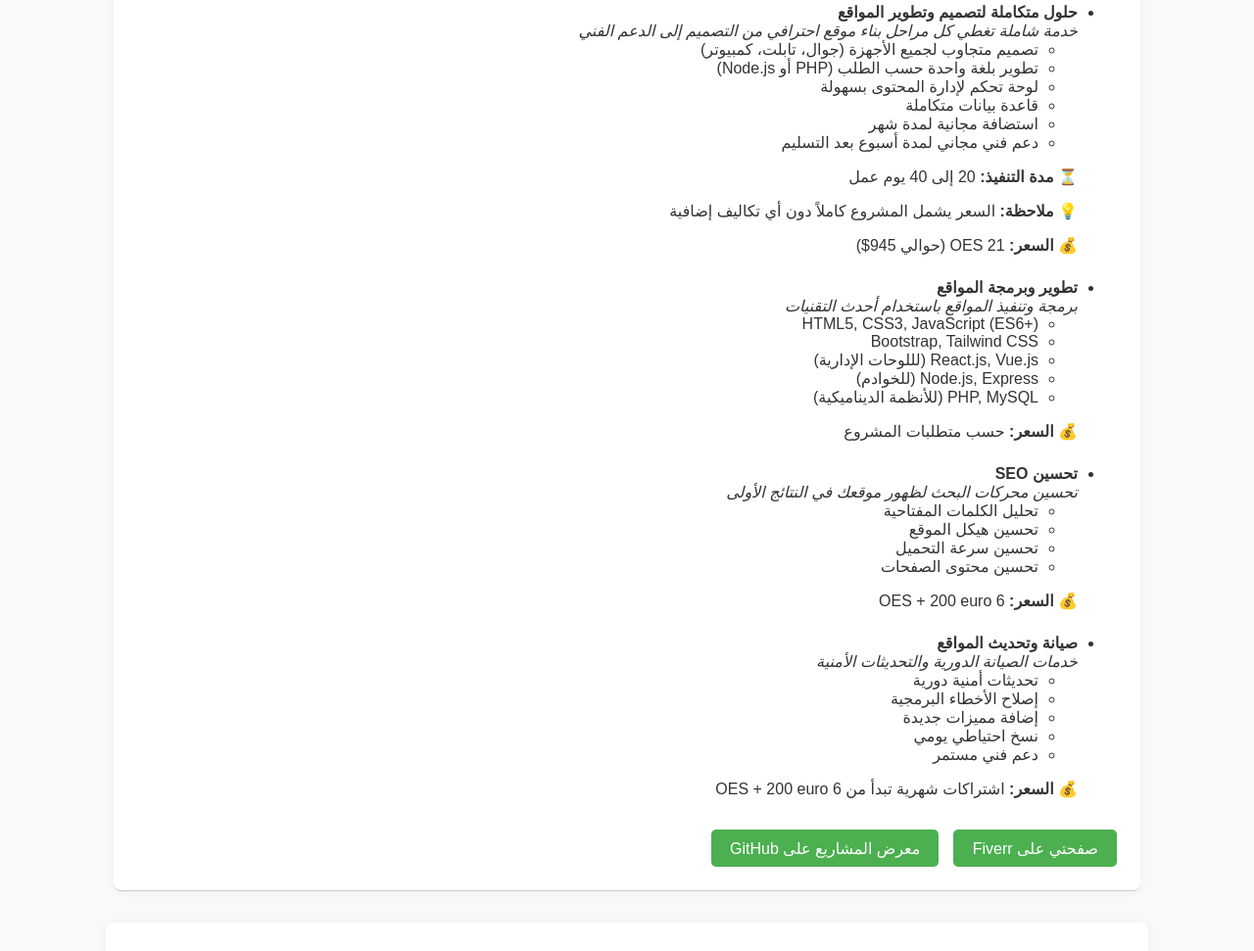
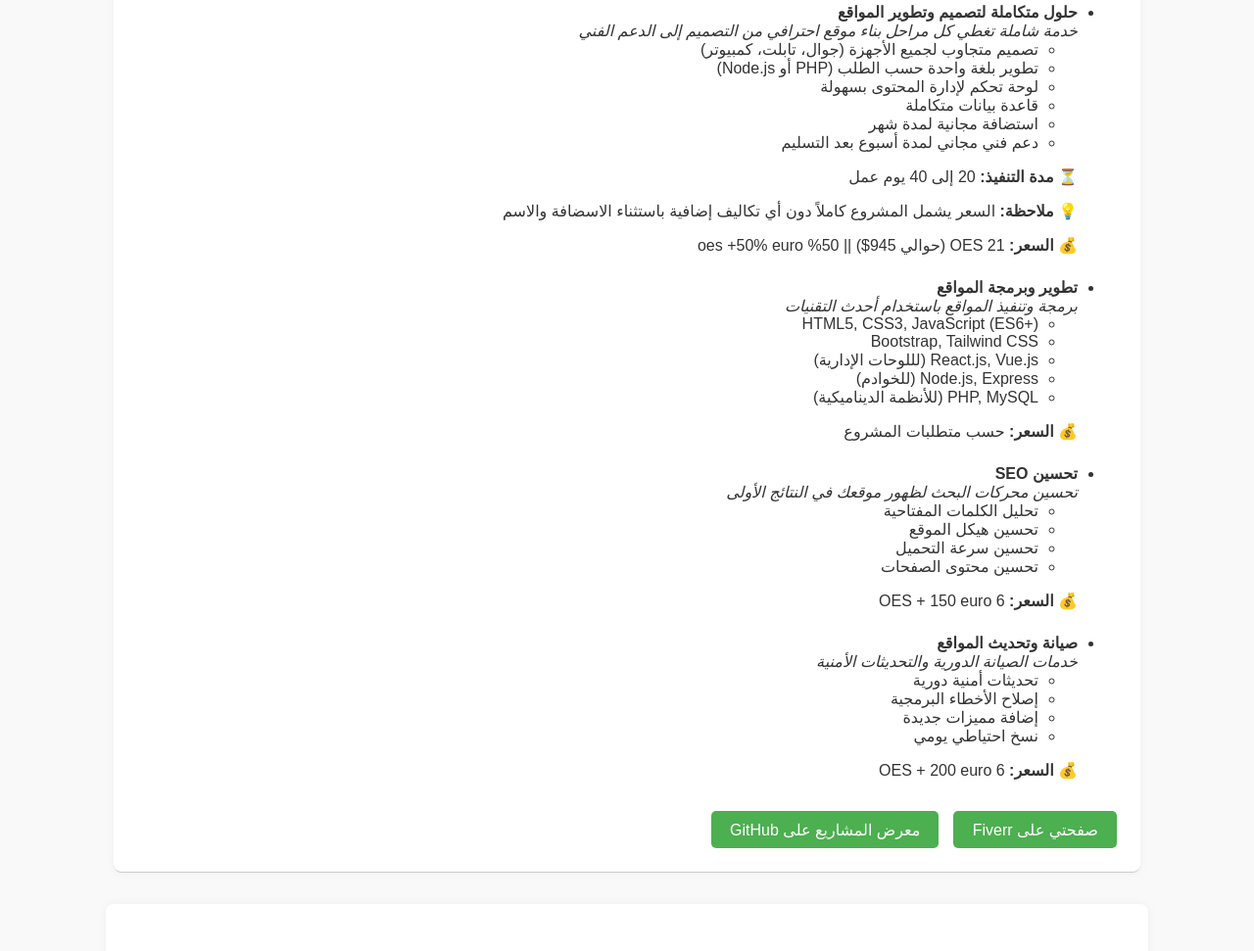
Before and after one commit to Soufianeelgh/Portfolio-, a plain HTML site: page index.html in a window 1280 px wide. Shown: the part 392-1363 px from the top of the page at 98% size. Drawn offline with Linux system fonts and the light colour scheme.

Commit message:
Update index.html
edit services

```diff
--- a/index.html
+++ b/index.html
@@ -264,8 +264,8 @@
       "دعم فني مجاني لمدة أسبوع بعد التسليم"
     ],
     duration: "20 إلى 40 يوم عمل",
-    note: "السعر يشمل المشروع كاملاً دون أي تكاليف إضافية",
-    price: "21 OES (حوالي 945$)"
+    note: "السعر يشمل المشروع كاملاً دون أي تكاليف إضافية باستثناء الاسضافة والاسم",
+    price: "21 OES (حوالي 945$) || 50% oes +50% euro"
   },
   {
     title: "تطوير وبرمجة المواقع",
@@ -288,7 +288,7 @@
       "تحسين سرعة التحميل",
       "تحسين محتوى الصفحات"
     ],
-    price: "6 OES + 200 euro"
+    price: "6 OES + 150 euro"
   },
   {
     title: "صيانة وتحديث المواقع",
@@ -298,9 +298,8 @@
       "إصلاح الأخطاء البرمجية",
       "إضافة مميزات جديدة",
       "نسخ احتياطي يومي",
-      "دعم فني مستمر"
     ],
-    price: "اشتراكات شهرية تبدأ من 6 OES + 200 euro"
+    price: "  6 OES + 200 euro"
   }
 ],
 
@@ -325,12 +324,60 @@
         aboutText: "I'm Soufiane, a web developer from Morocco offering professional website design services at affordable prices.",
         servicesTitle: "My Services",
         portfolioTitle: "My Portfolio",
-        services: [
-          "Professional responsive website design: mobile, corporate, personal, multiple pages, etc.",
-          "html, css, html5, css3, bootstrap, javascript, node.js, typescript, php, mysql",
-          "More than 6 pages including (Home, About Us, Services, Contact, Portfolio... as you choose)",
-          "Price: 20 OES"
-        ],
+       services: [
+  {
+    title: "Complete Website Design & Development",
+    description: "A full package covering all stages of building a professional website from design to technical support.",
+    details: [
+      "Fully responsive design for all devices (mobile, tablet, desktop)",
+      "Development using one language of your choice (PHP or Node.js)",
+      "Admin panel for easy content management",
+      "Integrated and optimized database",
+      "1 month free hosting",
+      "1 week free technical support after delivery"
+    ],
+    duration: "20 to 40 business days",
+    note: "The price includes the full project with no additional costs, except for hosting and domain name.",
+
+    price: "21 OES (~$945) || 50% oes + 50% euro"
+  },
+  {
+    title: "Web Development Services",
+    description: "Custom web development using modern technologies",
+    technologies: [
+      "HTML5, CSS3, JavaScript (ES6+)",
+      "Bootstrap, Tailwind CSS",
+      "React.js, Vue.js (for admin panels)",
+      "Node.js, Express (for backend)",
+      "PHP, MySQL (for dynamic systems)"
+    ],
+    price: "Based on project requirements"
+  },
+  {
+    title: "SEO Optimization",
+    description: "Improve your website’s ranking on search engines",
+    features: [
+      "Keyword analysis",
+      "Website structure optimization",
+      "Improving page load speed",
+      "Content enhancement"
+    ],
+    price: "6 OES + 200 euro"
+  },
+  {
+    title: "Website Maintenance & Updates",
+    description: "Ongoing maintenance and security updates",
+    includes: [
+      "Regular security updates",
+      "Bug fixing",
+      "Feature enhancements",
+      "Daily backups",
+      "Continuous technical support"
+    ],
+    price: "Monthly subscriptions starting from 6 OES + 200 euro"
+  }
+],
+
         links: {
           fiverr: "My Fiverr Page",
           github: "My GitHub Portfolio",
```
